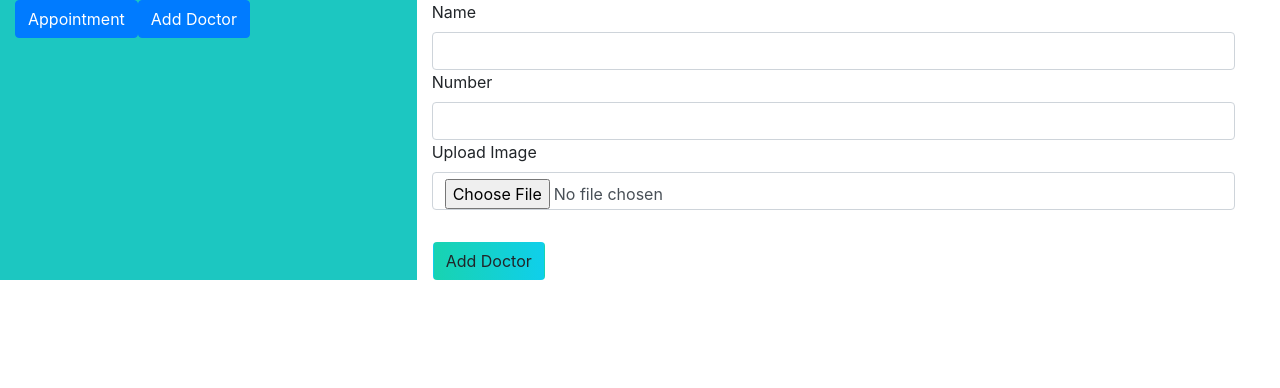
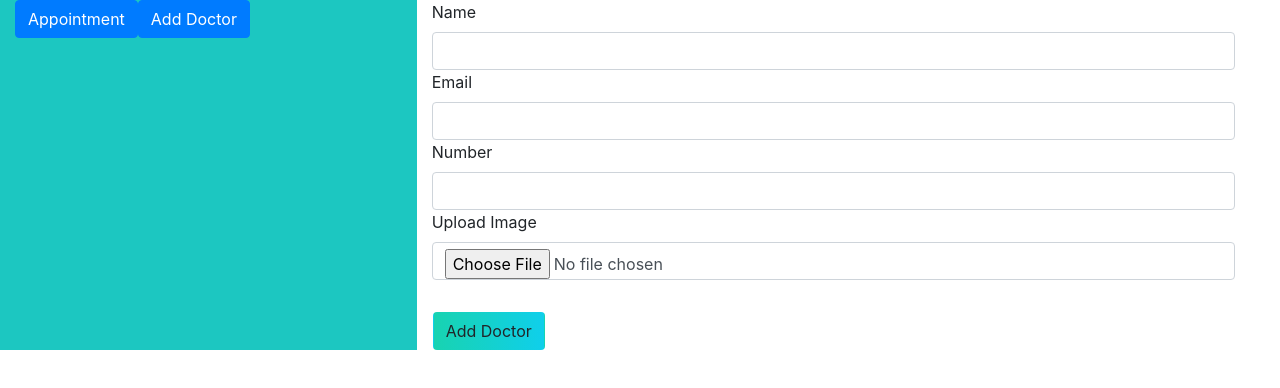
Before and after one commit to sahariar-safin/doctor-portal, a React (Create React App) app: page /dashboard/addDoctor in a window 1280 px wide. Shown: the top 388 px of the page. Built offline with nearby package versions, Linux system fonts and the light colour scheme.

Commit message:
something is cooking

```diff
--- a/src/components/Dashbord/AddDoctor/AddDoctor.js
+++ b/src/components/Dashbord/AddDoctor/AddDoctor.js
@@ -35,6 +35,10 @@ const AddDoctor = () => {
                 <input {...register("name")} type="Name" class="form-control" id="inputName" />
             </div>
             <div class="col-md-12">
+                <label for="inputEmail" class="form-label">Email</label>
+                <input {...register("email")} type="email" class="form-control" id="inputEmail" />
+            </div>
+            <div class="col-md-12">
                 <label for="inputNumber" class="form-label">Number</label>
                 <input {...register("phoneNumber")} type="number" class="form-control" id="inputNumber" />
             </div>
```
